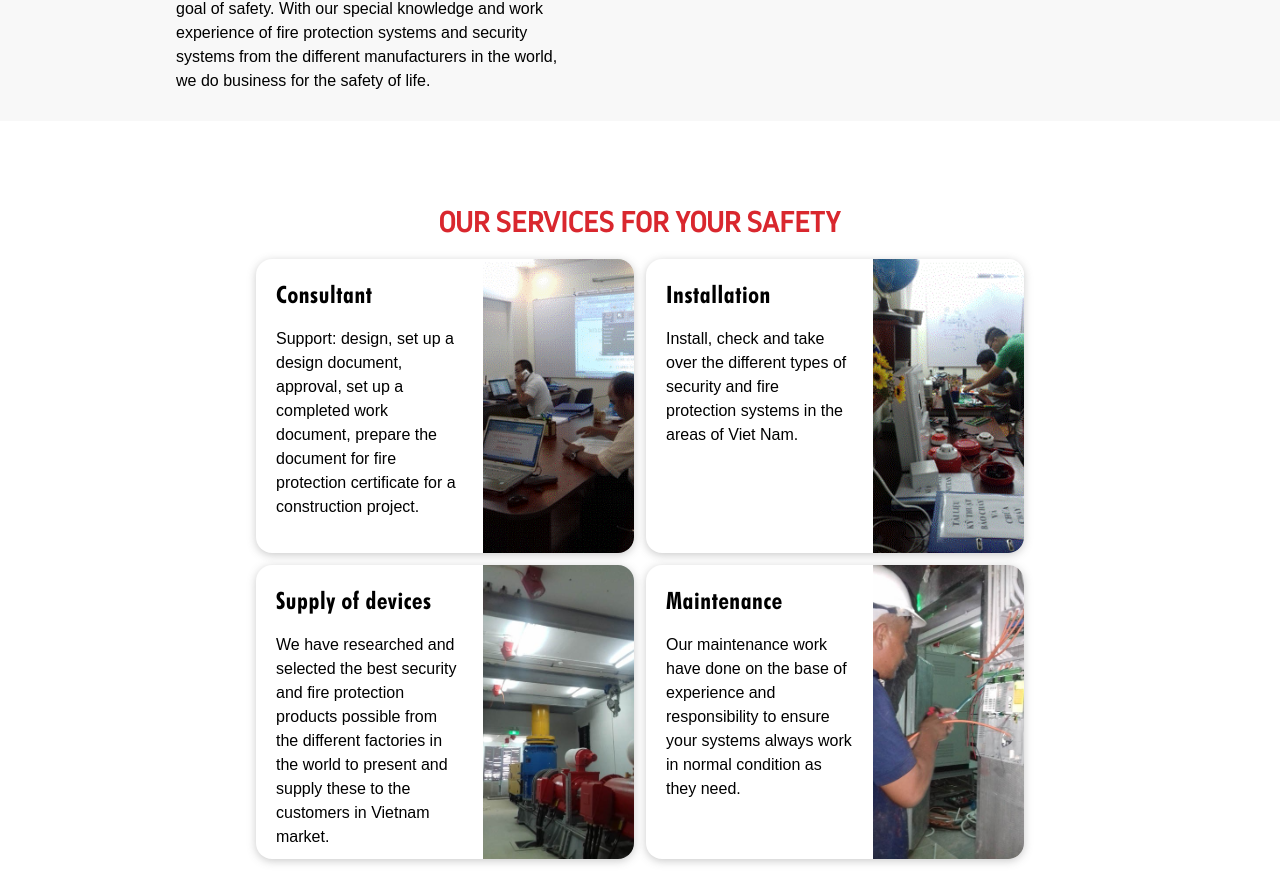
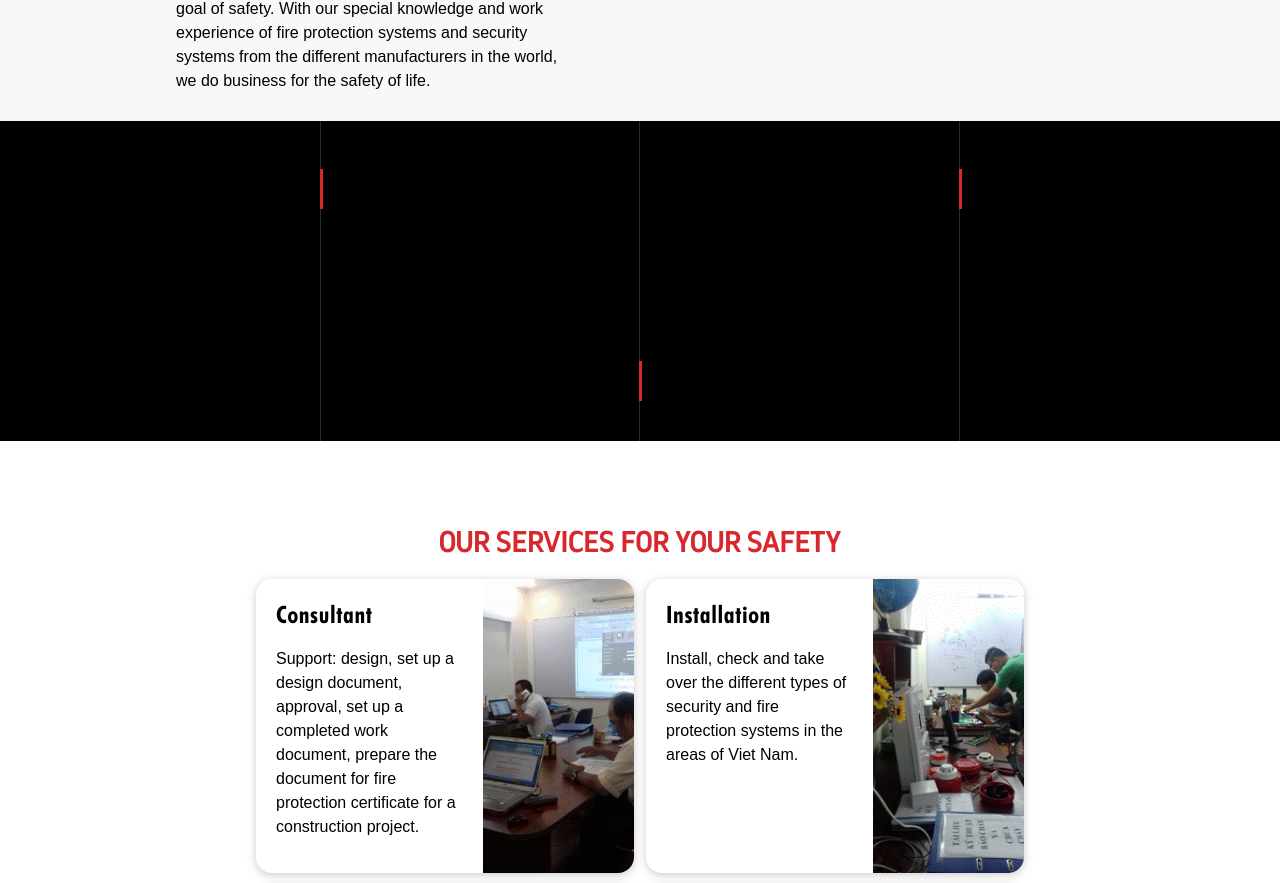
Before and after one commit to devadaviddd/daianco, a Next.js app: page / in a window 1280 px wide. Shown: the part 1479-2362 px from the top of the page. Built offline with nearby package versions, Linux system fonts and the light colour scheme; no server answers; a web font is replaced by a local one.

Commit message:
add banner

```diff
--- /dev/null
+++ b/src/components/Banner/index.tsx
@@ -0,0 +1,29 @@
+import { useIsomorphicLayoutEffect } from "@/hooks/uselsomorphicLayout";
+import { LineVertical } from "../LineVertical";
+import { gsap } from "gsap";
+
+export const BannerHome = () => {
+
+  useIsomorphicLayoutEffect(() => {
+
+    gsap.from('.banner', {
+      scrollTrigger: '.banner-container',
+      scaleY: 0,
+      duration: 2,
+      ease: "power4.inOut",
+    });
+
+  }, []);
+
+  return (
+    <div
+      className="w-full h-[40vh] bg-black relative z-10
+      banner-container"
+    >
+
+      <LineVertical left banner />
+      <LineVertical middleBanner banner />
+      <LineVertical right banner />
+    </div>
+  );
+};
--- a/src/components/LineVertical/index.tsx
+++ b/src/components/LineVertical/index.tsx
@@ -1,23 +1,25 @@
 type Props = {
-  middle?: boolean
-  right?: boolean
-  left?: boolean
-}
-
+  middle?: boolean;
+  right?: boolean;
+  left?: boolean;
+  banner?: boolean;
+  middleBanner?: boolean;
+};
 
 export const LineVertical = (props: Props) => {
-  const { middle, right, left } = props;
+  const { middle, right, left, banner, middleBanner } = props;
 
   return (
-    <div className={`w-[1px] h-full line -z-10 bg-[#262A31] absolute scaleY-100
+    <div
+      className={`w-[1px] h-full
+      -z-10 bg-[#262A31] absolute scaleY-100
       origin
-      ${middle ? 'top-0 right-[50%] middle origin-bottom-left' : ''}
-      ${right ? 'right-[25%] origin-top-right' : ''}
-      ${left ? 'left-[25%] origin-top-right' : ''}
-    `
-    }>
-
-    </div>
-
-  )
-}
+      ${middle ? "top-0 right-[50%] middle origin-bottom-left" : ""}
+      ${right ? "right-[25%] origin-top-right" : ""}
+      ${left ? "left-[25%] origin-top-right" : ""}
+      ${banner ? "banner" : "line"}
+      ${middleBanner ? "top-0 right-[50%] middleBanner origin-bottom-left" : ""}
+    `}
+    ></div>
+  );
+};
--- a/src/layouts/main-layouts.tsx
+++ b/src/layouts/main-layouts.tsx
@@ -4,6 +4,9 @@ import { gsap } from "gsap";
 import { useIsomorphicLayoutEffect } from "@/hooks/uselsomorphicLayout";
 import { ReactNode } from "react";
 import { NavBar } from "@/components/Navbar";
+import { ScrollTrigger } from "gsap/ScrollTrigger";
+
+gsap.registerPlugin(ScrollTrigger);
 
 interface MainLayoutProps {
   children: ReactNode;
@@ -12,7 +15,6 @@ interface MainLayoutProps {
 const inter = Inter({ subsets: ["latin"] });
 
 export const MainLayouts = ({ children }: MainLayoutProps) => {
-
   useIsomorphicLayoutEffect(() => {
     const timeline = gsap.timeline({
       defaults: {
@@ -37,7 +39,7 @@ export const MainLayouts = ({ children }: MainLayoutProps) => {
         .join(" ")}
       overflow-x-hidden `}
     >
-      <NavBar/>
+      <NavBar />
       <video
         autoPlay
         loop
--- a/src/pages/index.tsx
+++ b/src/pages/index.tsx
@@ -8,14 +8,16 @@ import Frame1 from "./home/frame1";
 import Frame2 from "./home/frame2";
 import Frame3 from "./home/frame3";
 import { Footer } from "@/components/Footer";
+import { BannerHome } from "@/components/Banner";
 
 const Home: NextPageWithLayout = () => {
   return (
     <>
       <Frame1 />
       <Frame2 />
-      <Frame3/>
-      <Footer/>
+      <BannerHome/>
+      <Frame3 />
+      <Footer />
     </>
   );
 };
--- a/src/styles/globals.css
+++ b/src/styles/globals.css
@@ -54,6 +54,15 @@ body {
   bottom: 10rem;
 }
 
+.banner::after {
+  content: "";
+  position: absolute;
+  width: 3px;
+  height: 2.5rem;
+  background: var(--main-red);
+  top: 3rem;
+}
+
 .middle::after {
   content: "";
   position: absolute;
@@ -62,6 +71,16 @@ body {
   background: var(--main-red);
   top: 10rem;
 }
+
+.middleBanner::after {
+  content: "";
+  position: absolute;
+  width: 3px;
+  height: 2.5rem;
+  background: var(--main-red);
+  top: 15rem;
+}
+
 
 .cus-title-color {
   background: linear-gradient(
```
